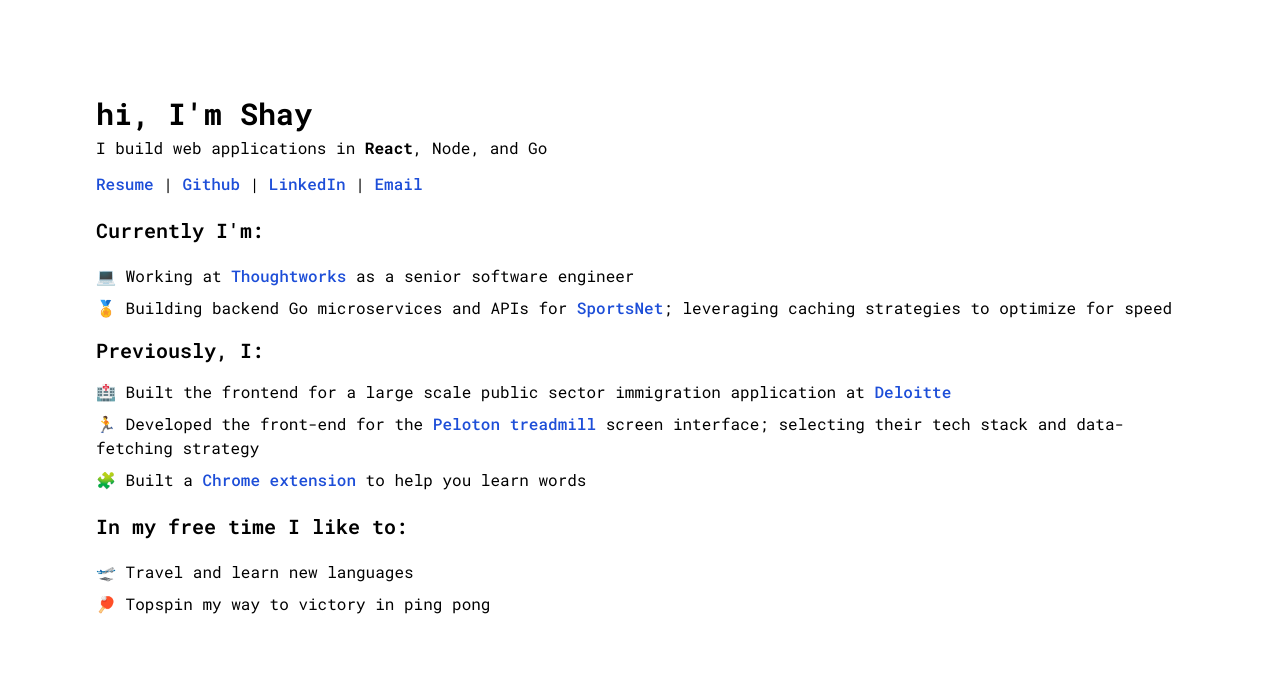
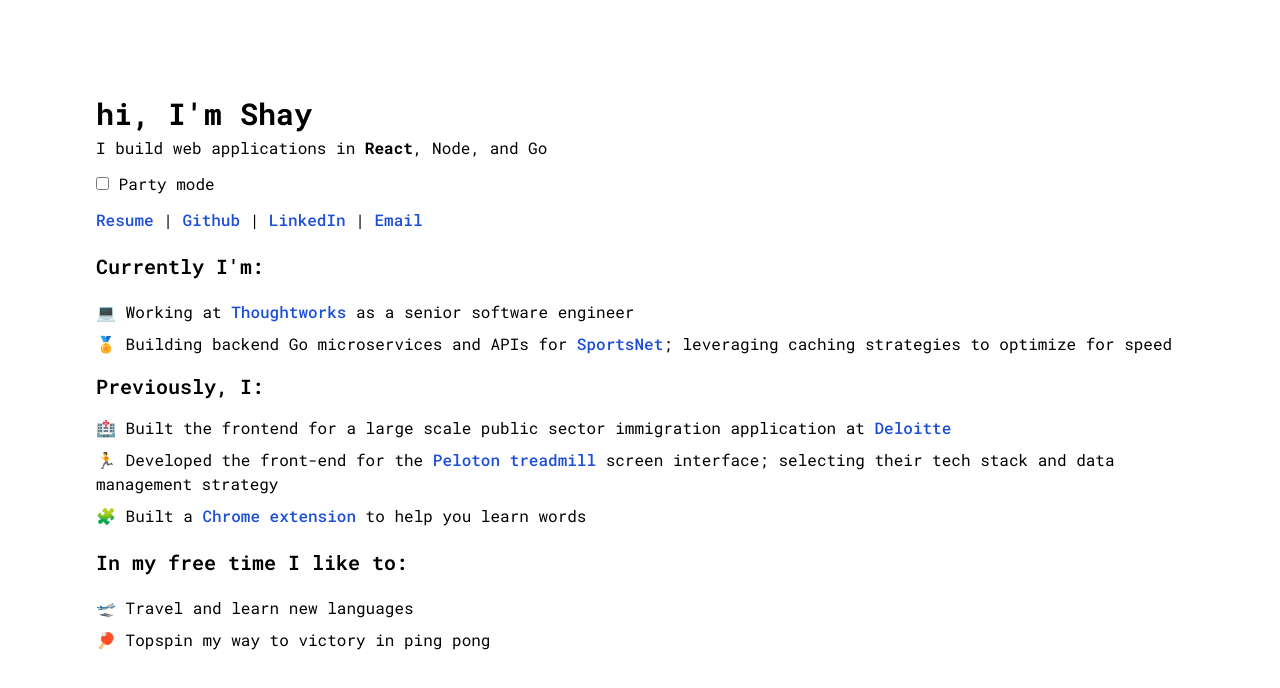
Before and after one commit to yalikebaz/website-2, a Next.js app: page / in a window 1280 px wide. Shown: the top 688 px of the page. Built offline with nearby package versions, Linux system fonts and the light colour scheme.

Commit message:
party mode POC

```diff
--- a/app/page.js
+++ b/app/page.js
@@ -1,9 +1,37 @@
+"use client";
+import Image from 'next/image'
+import { useState } from 'react'
+
 export default function Home() {
+  const [party, setParty] = useState(false)
+
+  const toggleParty = () => {
+    setParty(!party)
+  }
+
   return (
     <main className="min-h-screen p-24">
       <h1 className="text-3xl font-bold">hi, I'm Shay</h1>
       <p className="text-base mt-1 mb-3">I build web applications in <span className="font-bold">React</span>, Node, and Go</p>
-
+      <Toggle toggleParty={toggleParty} />
+      {party && (
+        <>
+          <Image
+            src="/Banana.gif"
+            alt="Picture of the author"
+            width={100}
+            height={100}
+            quality={100}
+          />
+          <Image
+            src="/party-parrot.gif"
+            alt="Picture of the author"
+            width={100}
+            height={100}
+            quality={100}
+          />
+        </>
+      )}
       <section>
         <div className="text-base my-3">
           <a href='Siddiqui_Resume.pdf' target='_blank'>Resume</a> <span> | </span>
@@ -17,7 +45,7 @@ export default function Home() {
         <h1 className="text-xl my-5 font-semibold">Currently I'm:</h1>
         <ul>
           <li>💻 Working at <a href="https://www.thoughtworks.com/en-ca" target="_blank">Thoughtworks</a> as a senior software engineer</li>
-          <li>🏅 Building backend Go microservices and APIs for <a href="https://www.sportsnet.ca/">SportsNet</a>; leveraging caching strategies to optimize for speed</li>
+          <li>🏅 Building backend Go microservices and APIs for <a href="https://www.sportsnet.ca/" target='_blank'>SportsNet</a>; leveraging caching strategies to optimize for speed</li>
         </ul>
       </section>
 
@@ -25,7 +53,7 @@ export default function Home() {
         <h1 className="text-xl my-4 font-semibold">Previously, I:</h1>
         <ul>
           <li>🏥 Built the frontend for a large scale public sector immigration application at <a href="https://www2.deloitte.com/ca/en/pages/about-deloitte/articles/home.html" target="_blank">Deloitte</a></li>
-          <li>🏃 Developed the front-end for the <a href="https://www.onepeloton.ca/tread/" target="_blank">Peloton treadmill</a> screen interface; selecting their tech stack and data-fetching strategy</li>
+          <li>🏃 Developed the front-end for the <a href="https://www.onepeloton.ca/tread/" target="_blank">Peloton treadmill</a> screen interface; selecting their tech stack and data management strategy</li>
           <li>🧩 Built a <a href="https://chrome.google.com/webstore/detail/tldr/ilngbocobgaemijmabhddjbeidhncaco" target="_blank">Chrome extension</a> to help you learn words</li>
         </ul>
       </section>
@@ -40,3 +68,15 @@ export default function Home() {
     </main >
   )
 }
+
+// This is not a component because I didn't want it to be one, but just know that I could have
+const Toggle = ({ toggleParty }) => {
+  return (
+    <>
+      <label className="switch">
+        <input type="checkbox" onClick={toggleParty} />
+        <span className="slider round"> Party mode</span>
+      </label>
+    </>
+  )
+}
--- a/package.json
+++ b/package.json
@@ -9,9 +9,9 @@
     "lint": "next lint"
   },
   "dependencies": {
+    "next": "14.0.4",
     "react": "^18",
-    "react-dom": "^18",
-    "next": "14.0.4"
+    "react-dom": "^18"
   },
   "devDependencies": {
     "autoprefixer": "^10.0.1",
```
Also changed, not shown: public/Banana.gif (added), public/party-parrot.gif (added).
